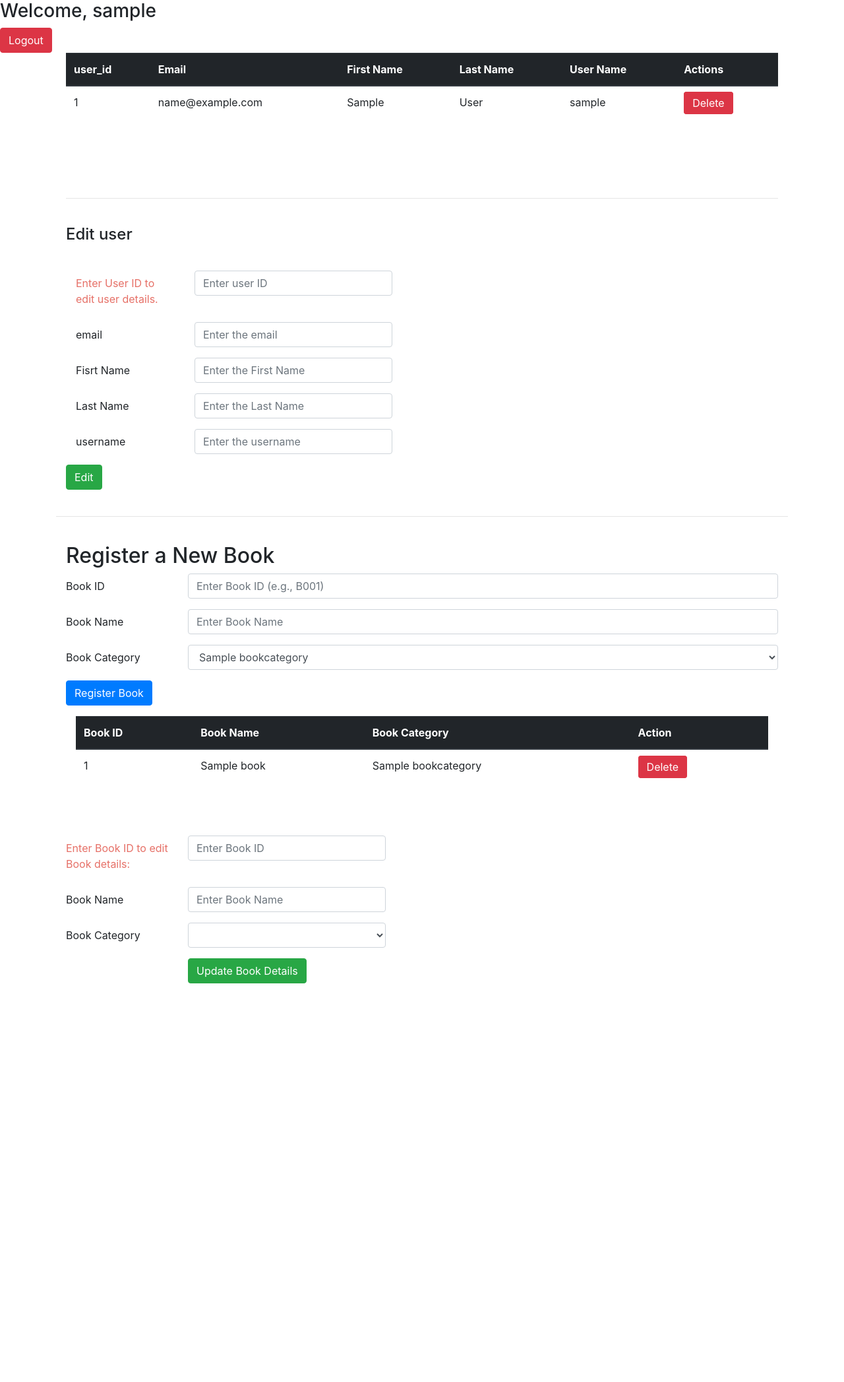
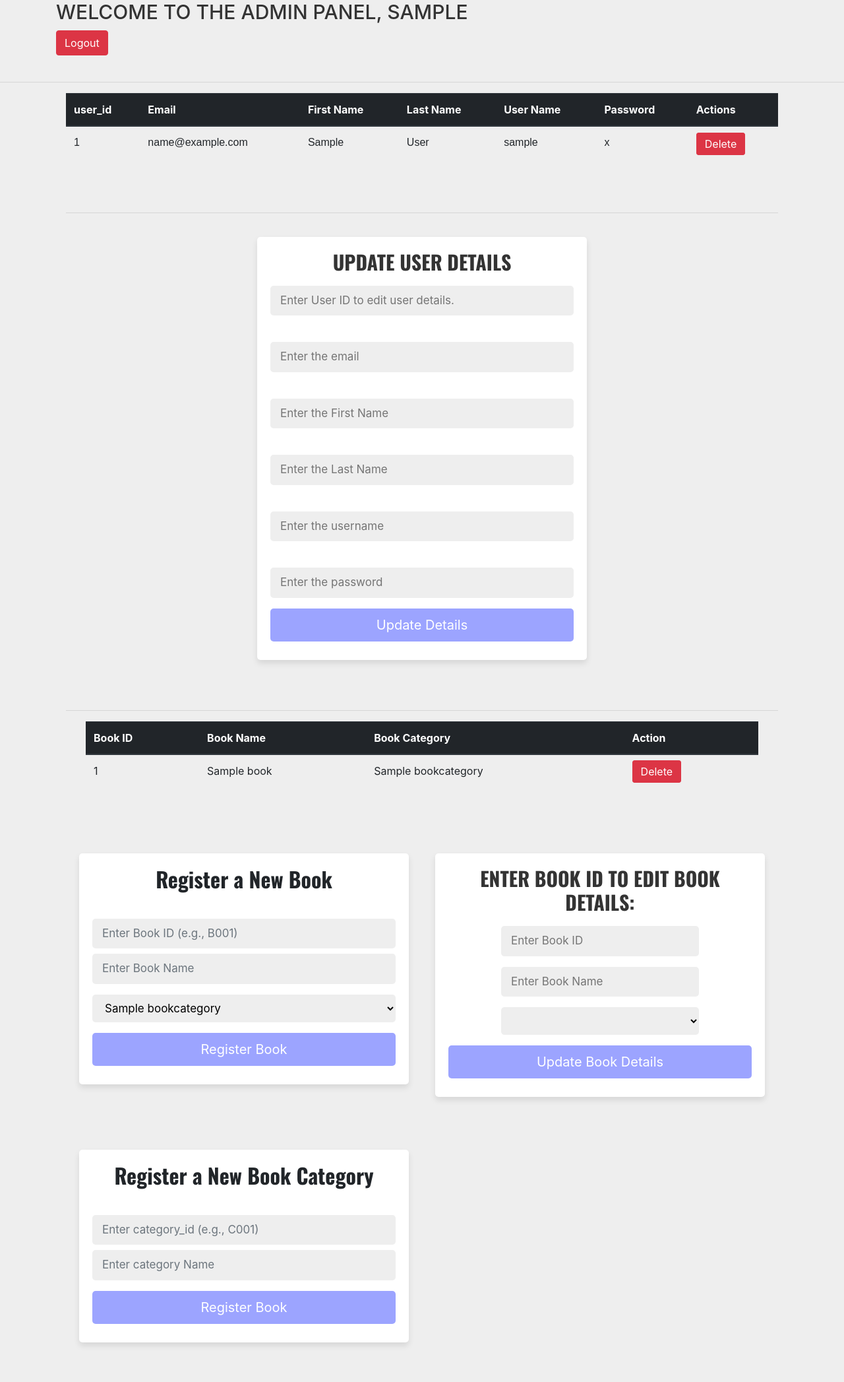
Before and after one commit to nidula6/Library_Management_System, a PHP site: page /admin_page.php in a window 1280 px wide. Shown: the whole page at 66% size. Before the commit the page ends 1490 px from the top, so only its background shows below. Run offline with PHP 8.4, Linux system fonts and the light colour scheme; the visitor is signed in with stand-in values (Sample User, id 1); tables that the repository leaves empty or names only in its code hold one stand-in row (values such as "Sample post"); data that the repository does not hold is empty; some libraries are stand-ins or nearby versions.

Commit message:
added ned functions

```diff
--- a/admin_page.php
+++ b/admin_page.php
@@ -32,14 +32,125 @@ if(!isset($_SESSION['username'])){
         crossorigin="anonymous"></script>
 
 
+
+<link rel="preconnect" href="https://fonts.gstatic.com" crossorigin>
+<link href="https://fonts.googleapis.com/css2?family=Oswald:wght@200..700&display=swap" rel="stylesheet">
+<style>
+    .oswald-12 {
+  font-family: "Oswald", sans-serif;
+  font-optical-sizing: auto;
+  font-weight: 200;
+  font-style: normal;
+}
+.arimo-1 {
+  font-family: "Arimo", sans-serif;
+  font-optical-sizing: auto;
+  font-weight: 450;
+  font-style: normal;
+}
+
+.form-container{
+
+   display: flex;
+   align-items: center;
+   justify-content: center;
+   padding:20px;
+   padding-bottom: 60px;
+   background: #eee;
+   border: none;
+outline: none;
+}
+
+.form-container form{
+   padding:20px;
+   border-radius: 5px;
+   box-shadow: 0 5px 10px rgba(0,0,0,.1);
+   background: #fff;
+   text-align: center;
+   width: 500px;
+   border: none;
+outline: none;
+}
+
+.form-container form h3{
+   font-size: 30px;
+   text-transform: uppercase;
+   margin-bottom: 10px;
+   color:#333;
+}
+
+.form-container form input,
+.form-container form select{
+   width: 100%;
+   padding:10px 15px;
+   font-size: 17px;
+   margin:8px 0;
+   background: #eee;
+   border-radius: 5px;
+   border: none;
+outline: none;
+}
+
+.form-container form select option{
+   background: #fff;
+   border: none;
+outline: none;
+}
+
+.form-container form .form-btn{
+   background: #9ca4ff;
+   color:white;
+   text-transform: capitalize;
+   font-size: 20px;
+   cursor: pointer;
+   border: none;
+outline: none;
+}
+
+.form-container form .form-btn:hover{
+   background: #2633c0;
+   border: none;
+outline: none;
+   color:#fff;
+}
+
+.form-container form p{
+   margin-top: 10px;
+   font-size: 20px;
+   border: none;
+outline: none;
+   color:#333;
+}
+
+.form-container form p a{
+   color:crimson;
+   border: none;
+outline: none;
+}
+
+.form-container form .error-msg{
+   margin:10px 0;
+   display: block;
+   background: crimson;
+   color:#fff;
+   border-radius: 5px;
+   font-size: 20px;
+   padding:10px;
+}
+</style>
+
 </head>
-<body>
+<body style=" background-color:#eeeeee">
+
+<div class="container">
+        <h3  style="font-size: 30px;text-transform: uppercase;margin-bottom: 10px;color:#333;">Welcome to the admin panel, <?php echo $_SESSION['username'] ?></h3>
+        <button type="button" class="btn btn-danger"><a href="logout.php" class="button" style="color: white;">Logout</a></button>
+
+</div>
 
 
-<h3>Welcome, <?php echo $_SESSION['username'] ?></h3>
-<button type="button" class="btn btn-danger"><a href="logout.php" class="button" style="color: white;">Logout</a></button>
-
-
+<br>
+<hr>
 
 
 <div class="container">
@@ -75,6 +186,7 @@ if(!isset($_SESSION['username'])){
                             <th>First Name</th>
                             <th>Last Name</th>
                             <th>User Name</th>
+                            <th>Password</th>
                             <th>Actions</th>
                         </tr>
                     </thead>
@@ -86,23 +198,27 @@ if(!isset($_SESSION['username'])){
                         if ($result->num_rows > 0) {
 
                             while ($row = $result->fetch_assoc()) {
+
                                 ?>
 
                                 <tr>
-                                    <td>
+                                    <td class="arimo-1">
                                         <?php echo $row['user_id']; ?>
                                     </td>
-                                    <td>
+                                    <td class="arimo-1">
                                         <?php echo $row['email']; ?>
                                     </td>
-                                    <td>
+                                    <td class="arimo-1">
                                         <?php echo $row['first_name']; ?>
                                     </td>
-                                    <td>
+                                    <td class="arimo-1">
                                         <?php echo $row['last_name']; ?>
                                     </td>
-                                    <td>
+                                    <td class="arimo-1">
                                         <?php echo $row['username']; ?>
+                                    </td>
+                                    <td class="arimo-1">
+                                        <?php echo $row['password']; ?>
                                     </td>
 
                                     <td>
@@ -128,159 +244,51 @@ if(!isset($_SESSION['username'])){
 
             </div>
 
-        <br>
+
         <hr>
-        <br>
-
-            <!--update and add -->
-            <div>
-                <div>
-
-
-                    <?php
-                    if ('$update' == true):
-                        ?>
-                        <h4>Edit user</h4>
-
-                    <?php else: ?>
-                        <h4>Add user</h4>
-
-                    <?php endif; ?>
-
-                </div>
-                <div>
-                    <div class="container" style="margin-top: 40px;">
-                        <form action="process.php" method="POST">
-
-
-
-                                <div class="form-group row">
-                                    <label for="text" class="col-sm-2 col-form-label" style="color: #e67067;"> Enter User ID to edit user details.</label>
-                                 <div class="col-sm-10">
-
-                                    <input type="text" class="form-control" id="user_id" name="user_id"
-                                    placeholder="Enter user ID " style="width: 300px;" Required>
-
-                                </div>
-                            </div>
-
-
-                            <div class="form-group row">
-                                <label for="email" class="col-sm-2 col-form-label">email</label>
-                                <div class="col-sm-10">
-
-                                    <input type="email" class="form-control" id="email" name="email"
-                                        placeholder="Enter the email" style="width: 300px;"Required>
-                                </div>
-                            </div>
-
-                            <div class="form-group row">
-                                <label for="firstname" class="col-sm-2 col-form-label">Fisrt Name</label>
-                                <div class="col-sm-10">
-
-                                    <input type="text" class="form-control" id="firstname" name="firstname"
-                                        placeholder="Enter the First Name" style="width: 300px;"
-                                         Required>
-                                </div>
-                            </div>
-
-                            <div class="form-group row">
-                                <label for="lastname" class="col-sm-2 col-form-label">Last Name</label>
-                                <div class="col-sm-10">
-
-                                    <input type="text" class="form-control" id="lastname" name="lastname"
-                                        placeholder="Enter the Last Name" style="width: 300px;"
-                                        Required>
-                                </div>
-                            </div>
-
-                            <div class="form-group row">
-                                <label for="username" class="col-sm-2 col-form-label">username</label>
-                                <div class="col-sm-10">
-
-                                    <input type="text" class="form-control" id="username" name="username"
-                                        placeholder="Enter the username" style="width: 300px;"
-                                         Required>
-                                </div>
-                            </div>
-
-
-
-
-                    </div>
-                    <div>
-
-                    <a href="admin_page.php"><button
-                    class="btn btn-success" type="submit" name="edit">Edit</button></a>
 
 
 
 
 
-                    </div>
+   <div class="form-container">
 
-                    </form>
-
-                </div>
-
-            </div>
-        </div>
-
-        <br>
-        <hr>
-        <br>
-
-        <div class="container">
-        <h2>Register a New Book</h2>
-        <form action="book_registration.php" method="POST">
-            <div class="form-group row">
-                <label for="book_id" class="col-sm-2 col-form-label">Book ID</label>
-                <div class="col-sm-10">
-                    <input type="text" class="form-control" id="book_id" name="book_id" placeholder="Enter Book ID (e.g., B001)" required>
-                </div>
-            </div>
-
-            <div class="form-group row">
-                <label for="book_name" class="col-sm-2 col-form-label">Book Name</label>
-                <div class="col-sm-10">
-                    <input type="text" class="form-control" id="book_name" name="book_name" placeholder="Enter Book Name" required>
-                </div>
-            </div>
-
-            <div class="form-group row">
-                <label for="book_category" class="col-sm-2 col-form-label">Book Category</label>
-                <div class="col-sm-10">
-                    <select class="form-control" id="book_category" name="book_category" required>
-                    <?php
-                        // Fetch categories from the database
-                        require 'config.php';
-                        $sql = "SELECT category_id, category_Name FROM bookcategory";
-                        $result = $conn->query($sql);
-
-                        if ($result->num_rows > 0) {
-                            while($row = $result->fetch_assoc()) {
-                                echo '<option value="' . $row["category_id"] . '">' . $row["category_Name"] . '</option>';
-                            }
-                        }
-
-                        $conn->close();
-                        ?>
-                    </select>
-                </div>
-            </div>
-
-            <div class="form-group row">
-                <div class="col-sm-10">
-                    <button type="submit" class="btn btn-primary">Register Book</button>
-                </div>
-            </div>
-        </form>
-    </div>
+<form action="process.php" method="post">
+   <h3 class="oswald-12" style="font-weight: bold;">Update user details </h3>
 
 
+   <input type="text" id="user_id" name="user_id"
+                        placeholder="Enter User ID to edit user details. "  Required><br><br>
 
 
-    <div class="container">
+   <input type="email" id="email" name="email"
+                                        placeholder="Enter the email" Required><br><br>
+
+   <input type="text" id="firstname" name="firstname"
+                                    placeholder="Enter the First Name" Required><br><br>
+
+
+    <input type="text" id="lastname" name="lastname"
+                                        placeholder="Enter the Last Name" Required><br><br>
+
+
+   <input type="text" id="username" name="username"
+                                        placeholder="Enter the username"  Required><br><br>
+
+
+    <input type="password" id="password" name="password"
+                                        placeholder="Enter the password">
+
+    <input type="submit" name="edit" value="Update details" class="form-btn">
+
+
+</form>
+
+</div>
+<!-- -------------------------------------------------------------------------------------------- -->
+
+        <hr>
+        <div class="container">
     <?php if (isset($_SESSION['message'])): ?>
         <div style="display:flex; top:30px;" class="alert alert-<?= $_SESSION['msg_type'] ?> fade show" role="alert">
             <?php
@@ -338,29 +346,58 @@ if(!isset($_SESSION['username'])){
     </div>
 </div>
 
+        <div class="form-container" style="float: left;">
 
-<div class="container" style="margin-top: 40px;">
-    <form action="book_registration.php" method="POST">
-        <div class="form-group row">
-            <label for="book_id" class="col-sm-2 col-form-label" style="color: #e67067;">Enter Book ID to edit Book details:</label>
-            <div class="col-sm-10">
-                <input type="text" class="form-control" id="book_id" name="book_id" placeholder="Enter Book ID" style="width: 300px;" required>
-            </div>
-        </div>
+        <form action="book_registration.php" method="POST">
+            <h2   class="oswald-12" style="font-weight: bold;">Register a New Book</h2>
+            <br>
+
+                    <input type="text" class="form-control" id="book_id" name="book_id" placeholder="Enter Book ID (e.g., B001)" required>
+
+                    <input type="text" class="form-control" id="book_name" name="book_name" placeholder="Enter Book Name" required>
+
+                    <select  id="book_category" name="book_category" required>
+                    <?php
+                        // Fetch categories from the database
+                        require 'config.php';
+                        $sql = "SELECT category_id, category_Name FROM bookcategory";
+                        $result = $conn->query($sql);
+
+                        if ($result->num_rows > 0) {
+                            while($row = $result->fetch_assoc()) {
+                                echo '<option value="' . $row["category_id"] . '">' . $row["category_Name"] . '</option>';
+                            }
+                        }
+
+                        $conn->close();
+                        ?>
+                    </select>
+
+
+                    <input type="submit"  value="Register Book" class="form-btn">
 
 
 
-        <div class="form-group row">
-            <label for="book_name" class="col-sm-2 col-form-label">Book Name</label>
-            <div class="col-sm-10">
-                <input type="text" class="form-control" id="book_name" name="book_name" placeholder="Enter Book Name" style="width: 300px;" required>
-            </div>
-        </div>
 
-        <div class="form-group row">
-            <label for="category_id" class="col-sm-2 col-form-label">Book Category</label>
-            <div class="col-sm-10">
-                <select class="form-control" id="category_id" name="category_id" style="width: 300px;" required>
+        </form>
+    </div>
+
+
+<div class="form-container" style="float:left">
+    <form action="edit_book.php" method="POST">
+
+            <h3 for="book_id" class="oswald-12" style="font-weight: bold;">Enter Book ID to edit Book details:</h3>
+
+                <input type="text" id="book_id" name="book_id" placeholder="Enter Book ID" style="width: 300px;" required>
+
+
+
+                <input type="text"id="book_name" name="book_name" placeholder="Enter Book Name" style="width: 300px;" required>
+
+
+
+
+                <select id="category_id" name="category_id" style="width: 300px;" required>
                     <?php
                     require 'config.php';
                     $sql = "SELECT * FROM bookcategory";
@@ -370,22 +407,36 @@ if(!isset($_SESSION['username'])){
                     }
                     ?>
                 </select>
-            </div>
-        </div>
 
-        <div class="form-group row">
-            <div class="col-sm-10 offset-sm-2">
-                <button class="btn btn-success" type="submit" name="edit_book">Update Book Details</button>
-            </div>
-        </div>
+                <input type="submit" name="edit_book" value="Update Book Details" class="form-btn">
+
     </form>
 </div>
 
 
 
+<div class="form-container" style="float: left;">
+
+<form action="book_category.php" method="POST">
+            <h2   class="oswald-12" style="font-weight: bold;">Register a New Book Category</h2>
+            <br>
+
+                    <input type="text" class="form-control" id="category_id" name="category_id" placeholder="Enter category_id (e.g., C001)" required>
+
+                    <input type="text" class="form-control" id="category_name" name="category_name" placeholder="Enter category Name" required>
 
 
 
 
+                    <input type="submit"  value="Register Book" class="form-btn">
+
+
+
+
+        </form>
+
+</div>
+
+
 </body>
 </html>
--- a/process.php
+++ b/process.php
@@ -69,15 +69,16 @@ if (isset($_POST['edit'])) {
     $firstname = $_POST['firstname'];
     $lastname = $_POST['lastname'];
     $username = $_POST['username'];
-
+    $password = $_POST['password'];
     // Check if the user ID already exists in the user table
     $check_sql = "SELECT COUNT(*) as count FROM user WHERE user_id = '$user_id'";
     $check_result = $conn->query($check_sql);
     $check_row = $check_result->fetch_assoc();
 
     if ($check_row['count'] > 0) {
+        $hashed_password = md5($password);
         // If the user ID exists, update the user data
-        $update_sql = "UPDATE user SET email='$email', first_name='$firstname', last_name='$lastname', username='$username' WHERE user_id = '$user_id'";
+        $update_sql = "UPDATE user SET email='$email', first_name='$firstname', last_name='$lastname', username='$username', password='$hashed_password' WHERE user_id = '$user_id'";
         if ($conn->query($update_sql) === TRUE) {
             $_SESSION['message'] = "Record has been Updated!";
             $_SESSION['msg_type'] = "warning";
```
Also changed, not shown: book_category.php (added, +33 -0 lines), book_registration.php (+26 -9 lines), edit_book.php (added, +36 -0 lines), user_page.php (deleted, +0 -35 lines), css/style.css (line endings or trailing spaces).
